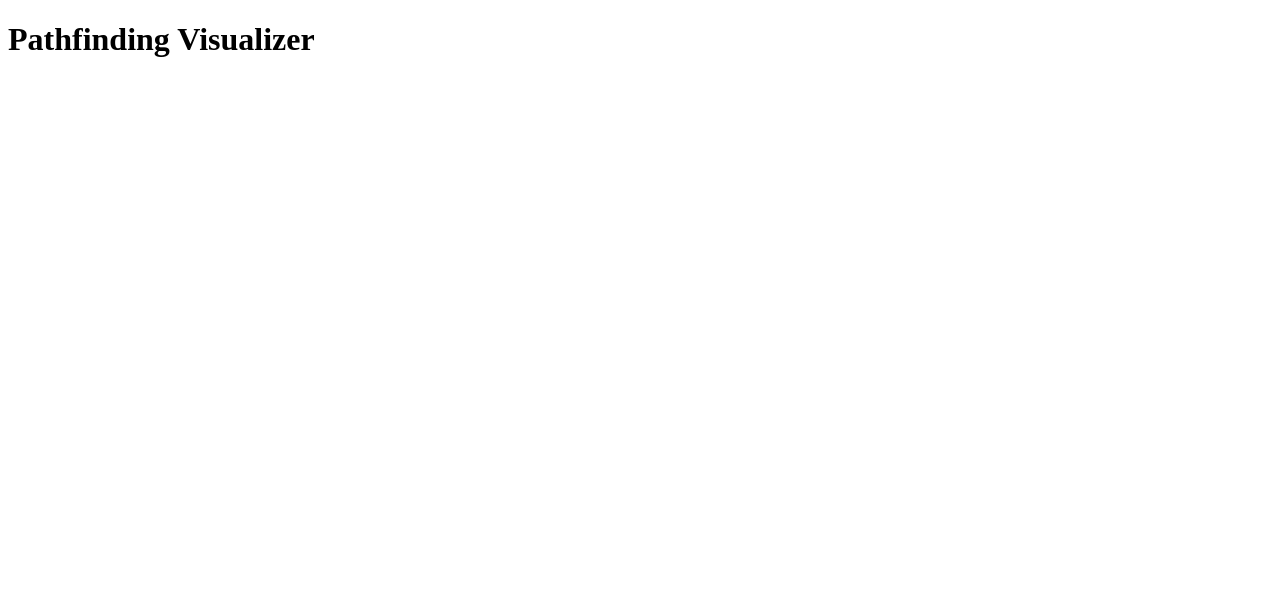
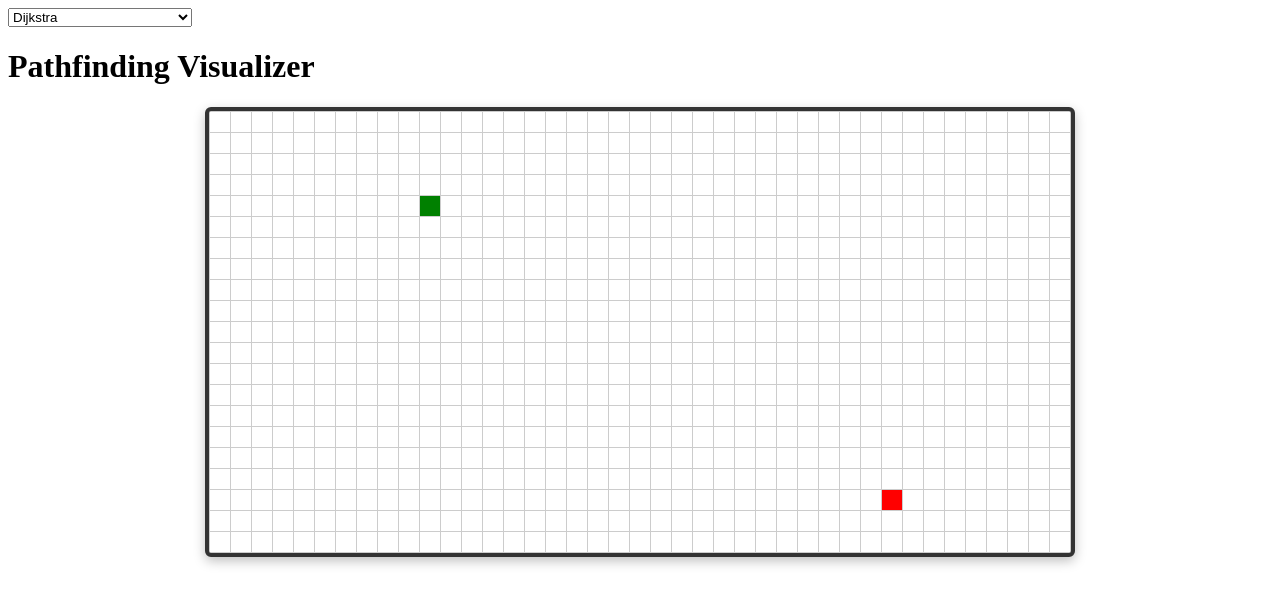
Before and after one commit to Qabasbdw/pathfinding-visualizer, a website built with Vite: page pathfinding-visualizer/index.html in a window 1280 px wide. Built offline with nearby package versions, Linux system fonts and the light colour scheme.

Commit message:
draw the grid

```diff
--- a/pathfinding-visualizer/index.html
+++ b/pathfinding-visualizer/index.html
@@ -7,6 +7,12 @@
     <title>pathfinding-visualizer</title>
   </head>
   <body>
+    <select id="algorithm">
+      <option value="dijkstra">Dijkstra</option>
+      <option value="astar">A*</option>
+      <option value="bfs">Breadth-First Search (BFS)</option>
+      <option value="dfs">Depth-First Search (DFS)</option>
+    </select>
     <div id="app"></div>
     <script type="module" src="/src/main.ts"></script>
   </body>
--- a/pathfinding-visualizer/src/grid.ts
+++ b/pathfinding-visualizer/src/grid.ts
@@ -0,0 +1,12 @@
+export const GridArr_X : number = 41;
+export const GridArr_Y :number =21;
+export let  ArrGrid :boolean [][]=[];
+for (let i = 0; i < GridArr_X; i++) {
+    ArrGrid[i] = [];                    /////
+    for (let j = 0; j < GridArr_Y; j++) {
+        ArrGrid[i][j] = false;
+    }
+}
+export type Cell ={PosX :number , PosY:number};
+export const start :Cell ={PosX:10 ,PosY:4};
+export const Goal :Cell ={PosX:32,PosY :18};
--- a/pathfinding-visualizer/src/main.ts
+++ b/pathfinding-visualizer/src/main.ts
@@ -1,7 +1,42 @@
 import './style.css'
+import { GridArr_X, GridArr_Y, ArrGrid, start, Goal } from './grid'
 
 const app = document.querySelector<HTMLDivElement>('#app')!
 
 app.innerHTML = `
   <h1>Pathfinding Visualizer</h1>
+  <div id="grid"></div>
 `
+
+const gridElement = document.querySelector<HTMLDivElement>('#grid')!
+gridElement.style.gridTemplateColumns = `repeat(${GridArr_X}, 20px)`
+
+for (let y = 0; y < GridArr_Y; y++) {
+  for (let x = 0; x < GridArr_X; x++) {
+    const cell = document.createElement('div')
+    cell.className = 'cell'
+    cell.id = `cell-${x}-${y}`
+
+    if (ArrGrid[x][y]) cell.classList.add('wall')
+    if (x === start.PosX && y === start.PosY) cell.classList.add('start')
+    if (x === Goal.PosX && y === Goal.PosY) cell.classList.add('goal')
+
+    // when this cell is clicked...
+    cell.addEventListener('click', function () {
+      // ...do nothing if it's the start or goal
+      if (cell.classList.contains('start')) return
+      if (cell.classList.contains('goal')) return
+
+      // ...otherwise switch it between wall and empty
+      if (ArrGrid[x][y] === true) {
+        ArrGrid[x][y] = false
+        cell.classList.remove('wall')
+      } else {
+        ArrGrid[x][y] = true
+        cell.classList.add('wall')
+      }
+    })
+
+    gridElement.appendChild(cell)
+  }
+}
--- a/pathfinding-visualizer/src/style.css
+++ b/pathfinding-visualizer/src/style.css
@@ -0,0 +1,16 @@
+#grid {
+  display: grid;
+  gap: 1px;
+  background: #ccc;
+  width: fit-content;
+  border: 4px solid #333;
+  border-radius: 6px;
+  padding: 1px;
+  margin: 20px auto;
+  box-shadow: 0 4px 12px rgba(0, 0, 0, 0.25);
+}
+.cell       { width: 20px; height: 20px; background: white; }
+.cell.wall  { background: #333; }
+.cell.start { background: green; }
+.cell.goal  { background: red; }
+.cell       { cursor: pointer; }
```
